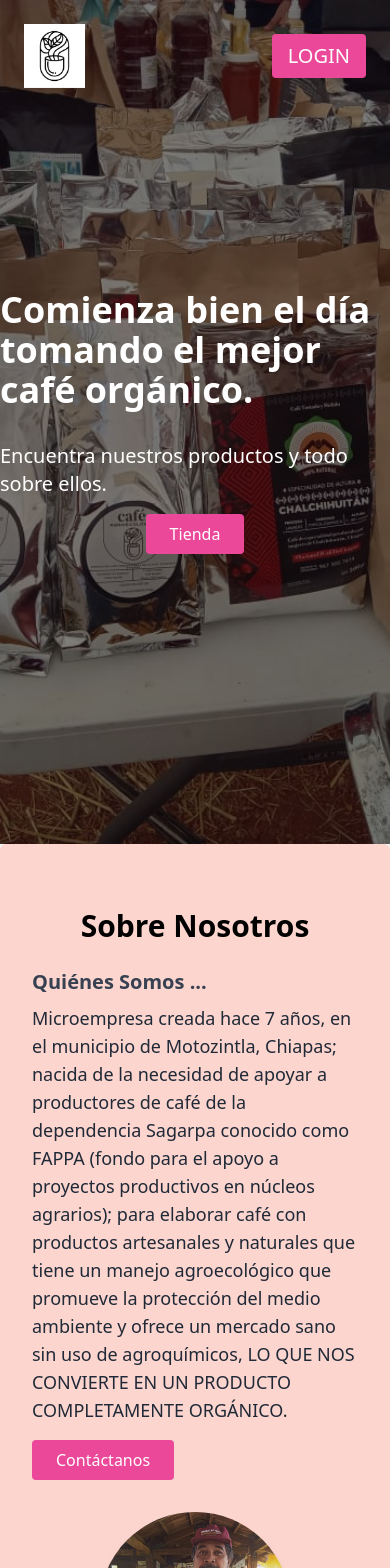
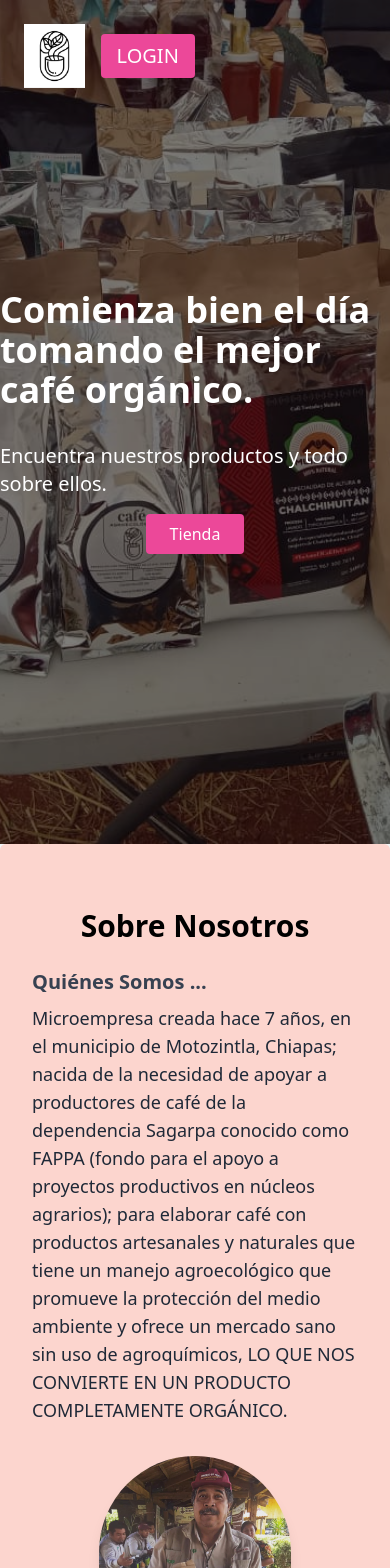
Before and after one commit to vicpoo/FrontendVicPoo, a React (Vite) app: page / in a window 390 px wide. Shown: the top 1568 px of the page. Built offline with nearby package versions, Linux system fonts and the light colour scheme.

Commit message:
redes sociales

```diff
--- a/package.json
+++ b/package.json
@@ -16,6 +16,7 @@
     "postcss": "^8.4.39",
     "react": "^18.3.1",
     "react-dom": "^18.3.1",
+    "react-icons": "^5.2.1",
     "react-router-dom": "^6.24.1",
     "sweetalert2": "^11.12.2"
   },
--- a/src/components/molecules/Navbar.jsx
+++ b/src/components/molecules/Navbar.jsx
@@ -1,13 +1,13 @@
-import React from 'react';
+import React, { useState } from 'react';
 import Image from '../atoms/Image';
 import { Link } from 'react-router-dom';
+import { FaFacebook, FaTwitter, FaInstagram, FaLinkedin } from 'react-icons/fa';
 
 const Navbar = () => {
-  const handleContactClick = () => {
-    const footer = document.getElementById('footer');
-    if (footer) {
-      footer.scrollIntoView({ behavior: 'smooth' });
-    }
+  const [showSocialLinks, setShowSocialLinks] = useState(false);
+
+  const toggleSocialLinks = () => {
+    setShowSocialLinks(!showSocialLinks);
   };
 
   return (
@@ -16,10 +16,32 @@ const Navbar = () => {
         <Image src="public/Imagenes/Logo.jpeg" alt="Logo" className="w-16 h-16" />
         <Link to="/" className="text-xl text-white hover:text-gray-700 hidden md:inline">INICIO</Link>
         <a href="#descripcion" className="text-xl text-white hover:text-gray-700 hidden md:inline">SOBRE NOSOTROS</a>
-        <button onClick={handleContactClick} className="text-xl text-white hover:text-gray-700 hidden md:inline">CONTÁCTANOS</button>
+        <button onClick={toggleSocialLinks} className="text-xl text-white hover:text-gray-700 hidden md:inline">
+          REDES SOCIALES
+        </button>
+        {showSocialLinks && (
+          <div className="absolute top-3 right-4 mt-2 bg-white shadow-lg rounded-md py-2 flex flex-col items-center">
+            <a href="https://facebook.com" target="_blank" rel="noopener noreferrer" className="p-2 text-blue-600 hover:bg-gray-100 rounded-md">
+              <FaFacebook size={30} />
+            </a>
+            <a href="https://twitter.com" target="_blank" rel="noopener noreferrer" className="p-2 text-blue-400 hover:bg-gray-100 rounded-md">
+              <FaTwitter size={30} />
+            </a>
+            <a href="https://instagram.com" target="_blank" rel="noopener noreferrer" className="p-2 text-pink-500 hover:bg-gray-100 rounded-md">
+              <FaInstagram size={30} />
+            </a>
+            <a href="https://linkedin.com" target="_blank" rel="noopener noreferrer" className="p-2 text-blue-700 hover:bg-gray-100 rounded-md">
+              <FaLinkedin size={30} />
+            </a>
+          </div>
+        )}
       </div>
-      <div>
-        <button className="bg-pink-500 text-white text-xl px-4 py-2 rounded">LOGIN</button>
+      <div className="flex-grow flex items-center justify-start">
+        <Link to="/Login">
+        <button className="bg-pink-500 text-white text-xl px-4 py-2 rounded ml-4">
+          LOGIN
+        </button>
+        </Link>
       </div>
     </nav>
   );
--- a/src/components/organisms/Menu.jsx
+++ b/src/components/organisms/Menu.jsx
@@ -31,7 +31,6 @@ const Menu = () => {
             <Text className="text-lg text-gray-800">
               Microempresa creada hace 7 años, en el municipio de Motozintla, Chiapas; nacida de la necesidad de apoyar a productores de café de la dependencia Sagarpa conocido como FAPPA (fondo para el apoyo a proyectos productivos en núcleos agrarios); para elaborar café con productos artesanales y naturales que tiene un manejo agroecológico que promueve la protección del medio ambiente y ofrece un mercado sano sin uso de agroquímicos, LO QUE NOS CONVIERTE EN UN PRODUCTO COMPLETAMENTE ORGÁNICO.
             </Text>
-            <button className="mt-4 px-6 py-2 bg-pink-500 text-white rounded">Contáctanos</button>
           </div>
           <img src="public/Imagenes/sobreNosotros.jpg" alt="Sobre Nosotros" className="w-50 h-60 rounded-full object-cover shadow-lg" />
         </div>
```
Also changed, not shown: 1 other file (tests, documents, lock files or other folders).
